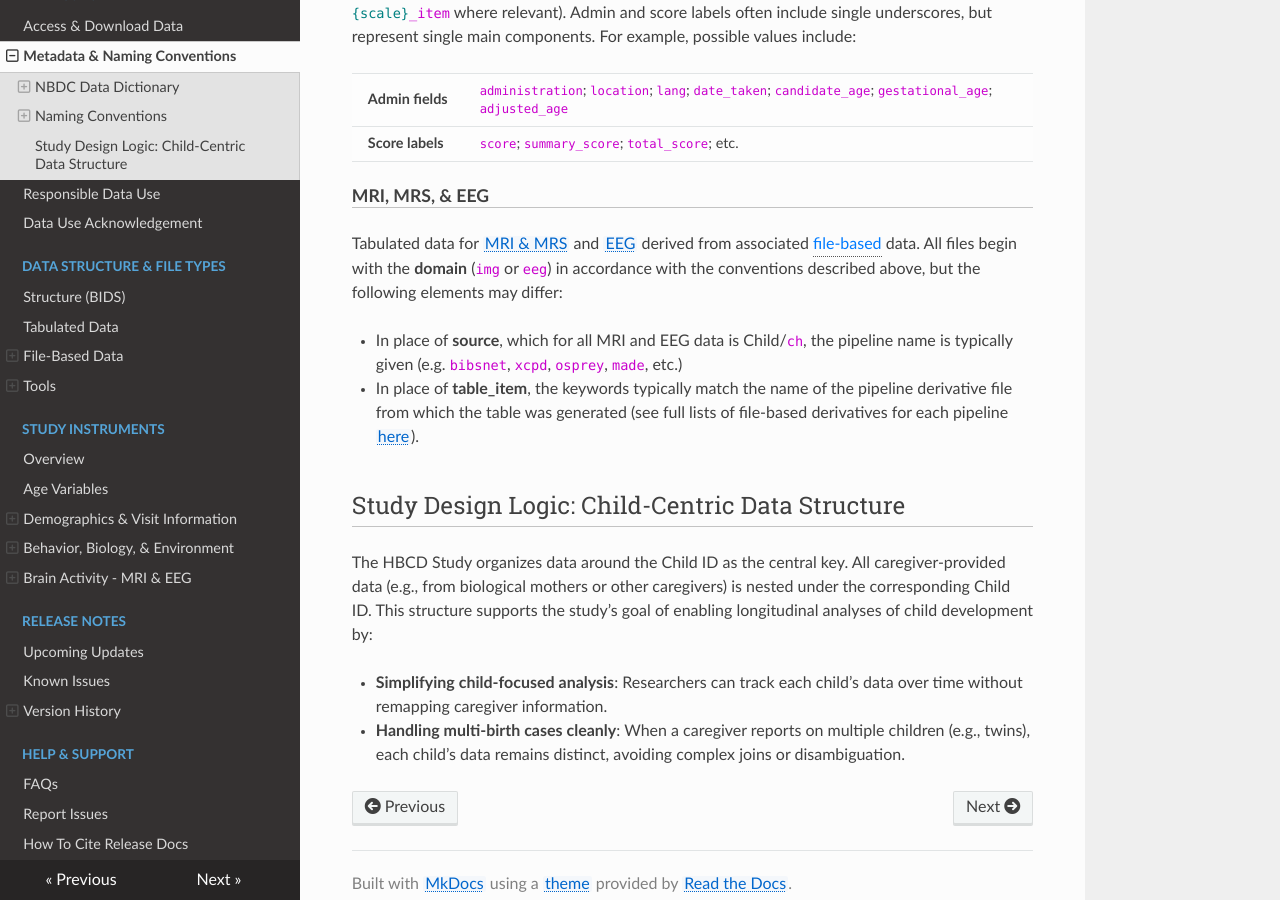
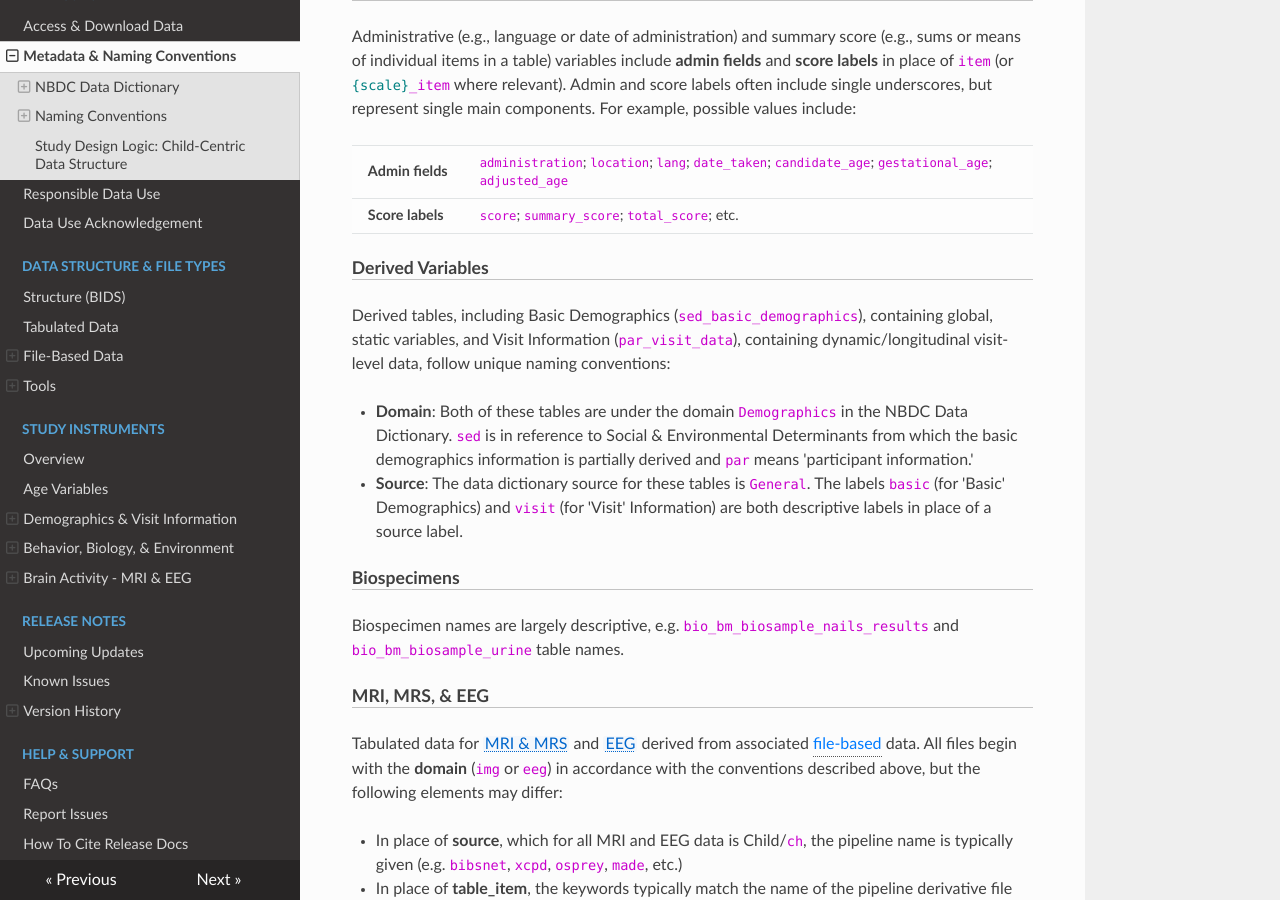
Before and after one commit to nbdc-datahub/hbcd-docs, an MkDocs documentation site: the page built from docs/access/metadata.md, in a window 1280 px wide and 900 px high, scrolled down 4788 px. Built offline with MkDocs 1.6.1, drawn with Linux system fonts in a browser that asks for light colours; nearby versions of some CDN libraries; some of the changed text lies outside the part shown.

Commit message:
part of updates to naming conventions  based on feedback from group

```diff
--- a/docs/access/metadata.md
+++ b/docs/access/metadata.md
@@ -376,8 +376,9 @@
 <code>domain_source_table_<span style="color: teal;">{scale}</span>_item</code>
 </p>
 
- - **Main components** are generally separated by a single underscore ( `_` ). Variables names will only include the <code><span style="color: teal;">scale</span></code> component if the instrument is composed of multiple scales.
- - **Subcomponents** are separated by double/triple ( `__` ,  `___` ) underscores to indicate nested components of `table`, <code><span style="color: teal;">scale</span></code>, and/or `item`. Subcomponents distinguish finer details such as *subscales*, *versions*, or *counter types*.
+ - **Main components** are generally separated by a single underscore ( `_` ). Most instruments with multiple scales will additionally include the <code><span style="color: teal;">scale</span></code> component (this component is otherwise optional and not included in all variable names).
+ - **Subcomponents** are separated by double ( `__` ) underscores to indicate nested components of `table`, <code><span style="color: teal;">scale</span></code>, and/or `item`. Subcomponents distinguish finer details such as *subscales*, *versions*, or *counter types*.
+ - Multiselect fields are preceded by triple underscores ( `___` ), mainly relevant for V01 Demographics (`sed_bm_demo`) variables
  - **Administrative** (e.g., language or date of administration) and **summary score** (e.g., sums or means of individual items in a table) variables include admin fields and score labels in place of `item` (or <code><span style="color: teal;">{scale}</span>_item</code> where relevant). Admin and score labels often include single underscores (e.g., `date_taken`, `total_score`, etc.), but represent single main components - [see details](#administrative-summary-score-variables).
 
 ### Naming Component Definitions
@@ -393,7 +394,10 @@
   <td><b><code>domain</code></b></td>
   <td style="word-wrap: break-word; white-space: normal;">Data domain (e.g. biospecimens, imaging)</td>
   <td><span class="tooltip"><code>bio</code><span class="tooltiptext">Biospecimens</span></span>;
-  <span class="tooltip"><code>img</code><span class="tooltiptext">Imaging/MRI</span></span>; <i><a href="#domain">see full list</a></i></td>
+  <span class="tooltip"><code>img</code><span class="tooltiptext">Imaging/MRI</span></span>;
+  <span class="tooltip"><code>sed</code><span class="tooltiptext">Social & Environmental Determinants</span></span>;
+  <span class="tooltip"><code>pex</code><span class="tooltiptext">Pregnancy & Exposures, Including Substance Use</span></span>;
+  <i><a href="#domain">see full list</a></i></td>
 </tr>
 <tr>
   <td><b><code>source</code></b></td>
@@ -450,7 +454,6 @@
     <tr><td><code>pex</code></td><td>Pregnancy/Exposure Including Substance</td></tr>
     <tr><td><code>ph</code></td><td>Physical Health</td></tr>
     <tr><td><code>sed</code></td><td>Social and Environmental Determinants</td></tr>
-    <tr><td><code>par</code></td><td style="word-wrap: break-word; white-space: normal;">Participant Information<br><i>Note: this is an additional domain not included in NBDC Data Dictionary domains, e.g. <code>par_visit_data</code> (Visit Information), containing dynamic/longitudinal visit-level data, falls under the DD domain <code>Demographics</code></td></tr>
   </tbody>
 </table>
 </div>
@@ -574,8 +571,6 @@
     </tr>
   </tbody>
 </table>
-<p>In future releases, scales will use a hyphen (<code>-</code>) instead of a single underscore ( <code>_</code> ) before the scale name. This change ensures all variables have the same number of naming components, making it easier to distinguish main components without needing prior knowledge of whether an instrument contains multiple scales.
-</p>
 </div>
 
 <div id="item" class="table-banner" onclick="toggleCollapse(this)">
@@ -644,6 +639,18 @@
 </tbody>
 </table>
 
+#### Derived Variables
+
+Derived tables, including Basic Demographics (`sed_basic_demographics`), containing global, static variables, and Visit Information (`par_visit_data`), containing dynamic/longitudinal visit-level data, follow unique naming conventions:
+
+ - **Domain**: Both of these tables are under the domain `Demographics` in the NBDC Data Dictionary. `sed` is in reference to Social & Environmental Determinants from which the basic demographics information is partially derived and `par` means 'participant information.'
+ - **Source**: The data dictionary source for these tables is `General`. The labels `basic` (for 'Basic' Demographics) and `visit` (for 'Visit' Information) are both descriptive labels in place of a source label.
+
+#### Biospecimens
+
+Biospecimen names are largely descriptive, e.g. `bio_bm_biosample_nails_results` and `bio_bm_biosample_urine` table names.
+
+
 #### MRI, MRS, & EEG
 
 Tabulated data for [MRI & MRS](../instruments/index.md#mri) and [EEG](../instruments/index.md#eeg) derived from associated <span class="tooltip">file-based<span class="tooltiptext">imaging and biosignal data<br>(varied formats)</span></span> data. All files begin with the **domain** (`img` or `eeg`) in accordance with the conventions described above, but the following elements may differ:
```
Also changed, not shown: other parts of docs/access/metadata.md (+0 -6 lines).
